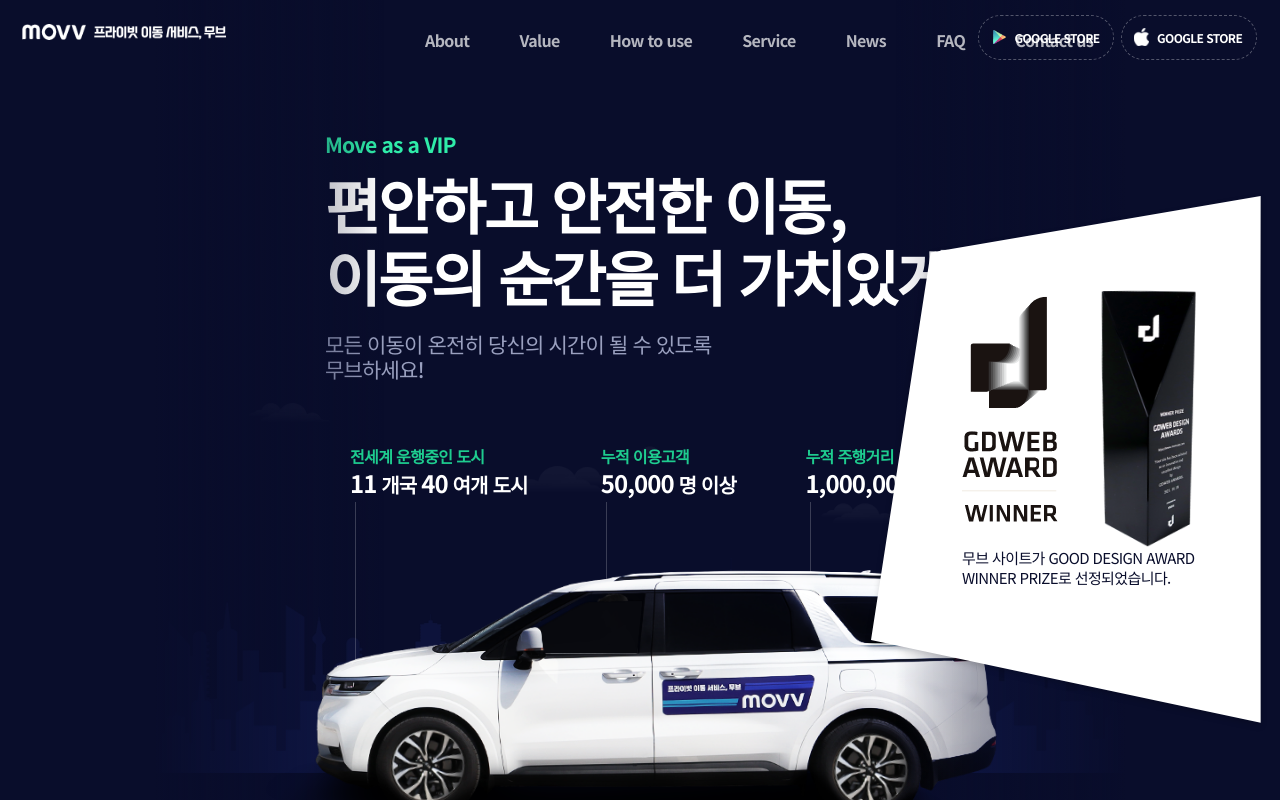
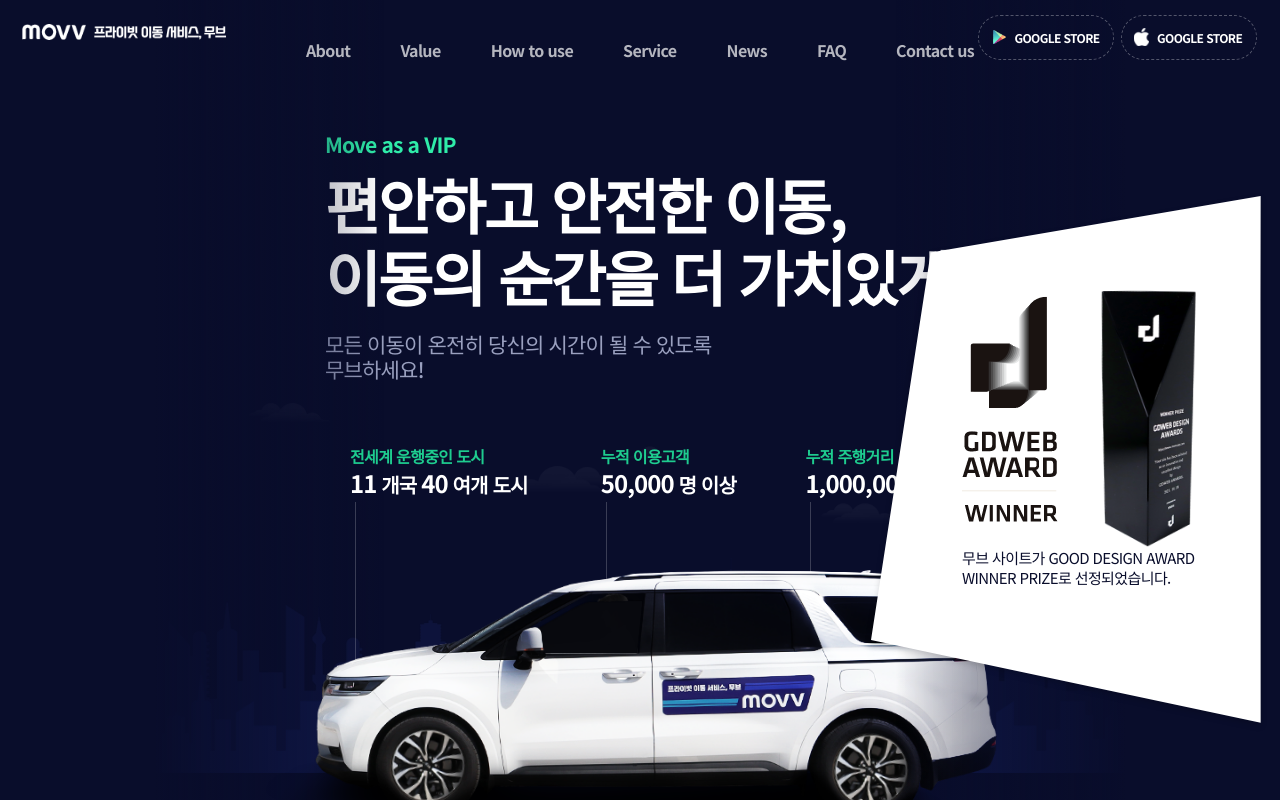
Before and after one commit to nahxx/clone_coding, a plain HTML site: page index.html in a window 1280 px wide. Shown: the top 800 px of the page. Drawn offline with Linux system fonts and the light colour scheme.

Commit message:
Update style.css
헤더 css 수정

```diff
--- a/css/style.css
+++ b/css/style.css
@@ -94,9 +94,13 @@
 
 header nav {
   display: inline-block;
-  position: absolute;
+  /* position: absolute;
   top: 47px;
-  left: 460px;
+  left: 500px; */
+  margin: 0 auto;
+  margin-top: 40px;
+  line-height: 80px;
+  vertical-align: middle;
 }
 header nav #gnb li {
   float: left;
```
